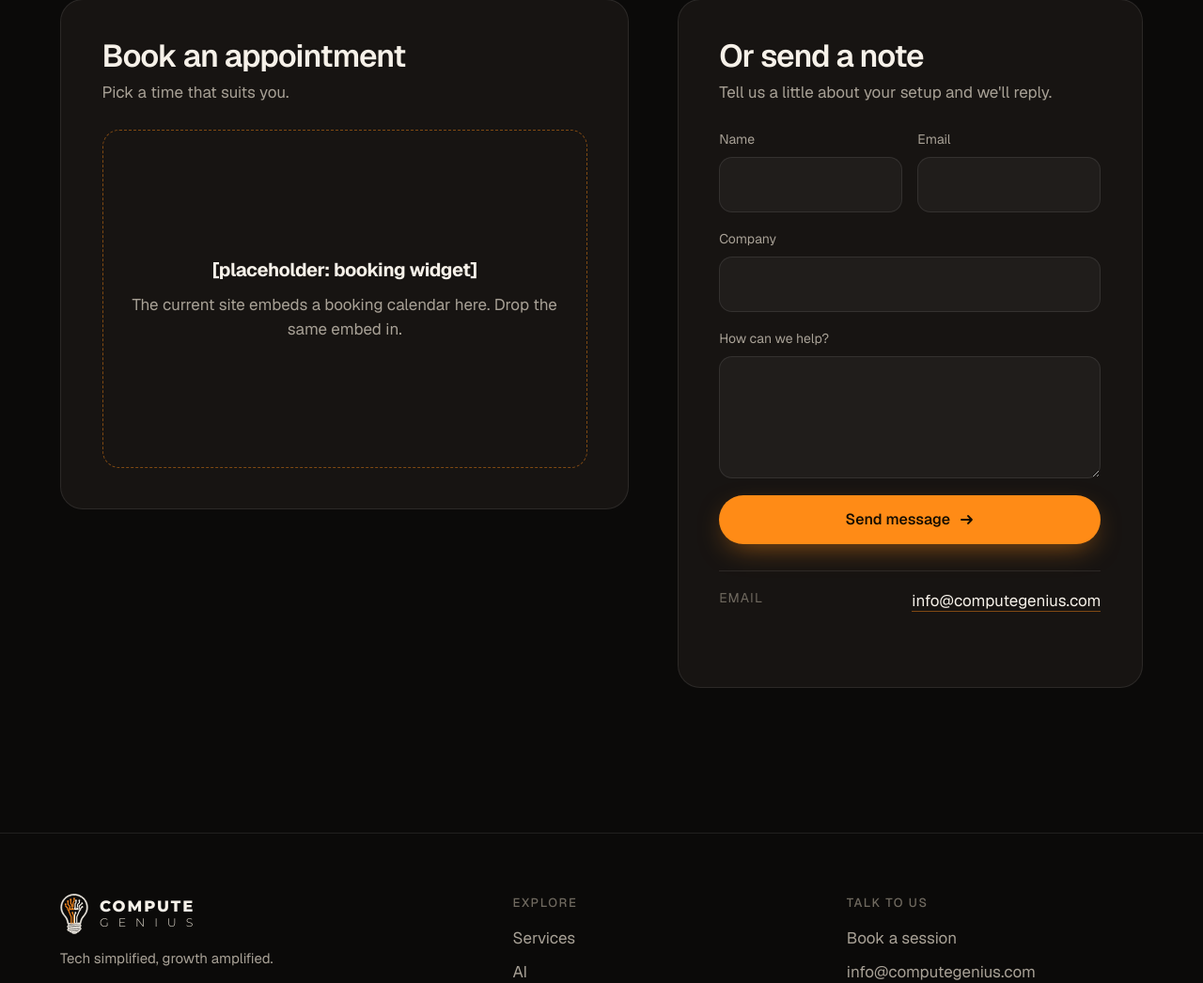
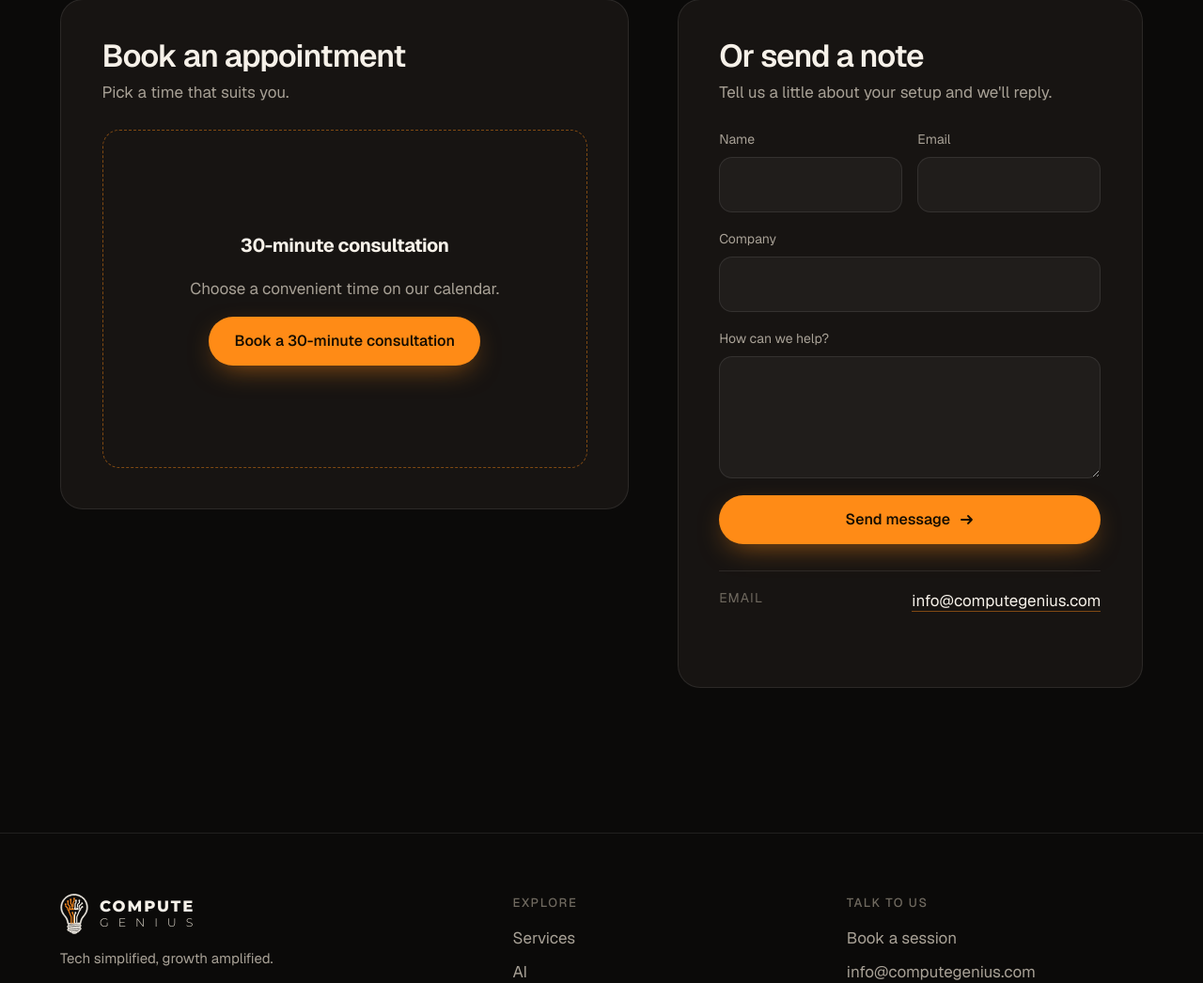
Before and after one commit to Compute-Genius/compute-genius-site-redesign, a plain HTML site: page contact.html in a window 1280 px wide. Shown: the part 669-1715 px from the top of the page at 94% size. Drawn offline with Linux system fonts and the light colour scheme; a script that the page names is missing.

Commit message:
Add Cal.com booking embed to contact page
Replaces the booking-widget placeholder with the same Cal.com 30-minute
consultation embed used on the original site, plus a no-JS fallback link.

Co-authored-by: Perplexity <noreply@perplexity.ai>

```diff
--- a/contact.html
+++ b/contact.html
@@ -44,7 +44,11 @@
     <div class="panel rv">
       <h2>Book an appointment</h2>
       <p>Pick a time that suits you.</p>
-      <div class="book"><div><strong>[placeholder: booking widget]</strong>The current site embeds a booking calendar here. Drop the same embed in.</div></div>
+      <div class="book"><div>
+        <strong>30-minute consultation</strong>
+        <p>Choose a convenient time on our calendar.</p>
+        <a class="btn btn-primary" href="https://cal.com/compute-genius-puoeov/30min" target="_blank" rel="noopener" data-cal-link="compute-genius-puoeov/30min" data-cal-namespace="30min" data-cal-config='{"layout":"month_view","useSlotsViewOnSmallScreen":"true"}' aria-label="Book a 30-minute consultation">Book a 30-minute consultation</a>
+      </div></div>
     </div>
     <div class="rv" style="--rd:.1s">
       <div class="panel">
@@ -99,5 +103,7 @@
 </footer>
 <script src="/assets/main.js?v=v6" defer></script>
 
+<script>(function (C, A, L) { let p = function (a, ar) { a.q.push(ar); }; let d = C.document; C.Cal = C.Cal || function () { let cal = C.Cal; let ar = arguments; if (!cal.loaded) { cal.ns = {}; cal.q = cal.q || []; d.head.appendChild(d.createElement("script")).src = A; cal.loaded = true; } if (ar[0] === L) { const api = function () { p(api, arguments); }; const namespace = ar[1]; api.q = api.q || []; if(typeof namespace === "string"){cal.ns[namespace] = cal.ns[namespace] || api;p(cal.ns[namespace], ar);p(cal, ["initNamespace", namespace]);} else p(cal, ar); return; } p(cal, ar); }; })(window, "https://app.cal.com/embed/embed.js", "init");
+Cal("init", "30min", {origin:"https://app.cal.com"}); Cal.config = Cal.config || {}; Cal.config.forwardQueryParams = true; Cal.ns["30min"]("ui", {"hideEventTypeDetails":false,"layout":"month_view"});</script>
 </body>
 </html>
```
